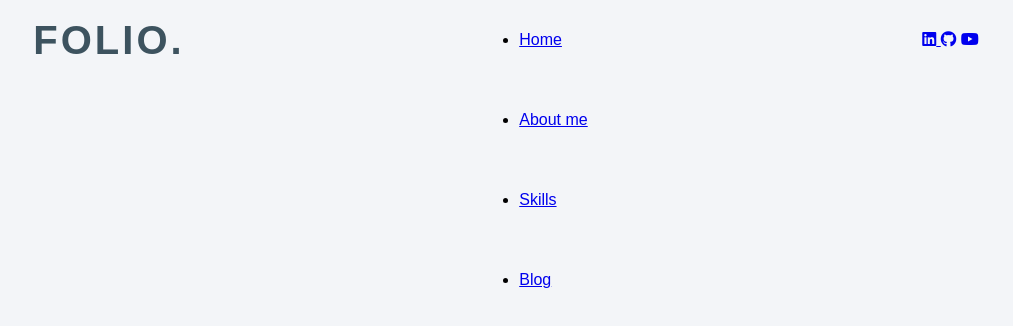
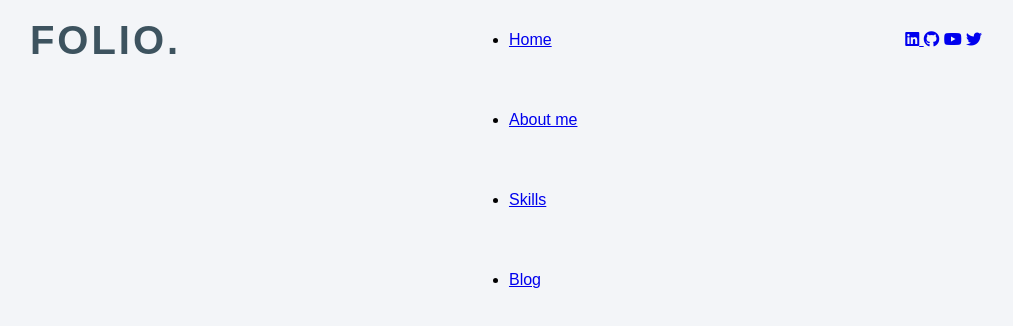
Before and after one commit to mayank2368/Folio, a plain HTML site: page index.html in a window 1280 px wide. Shown: the whole page, without its empty margins (134-1147 px from the left). Drawn offline with Linux system fonts and the light colour scheme.

Commit message:
added twitter link

```diff
--- a/index.html
+++ b/index.html
@@ -37,6 +37,9 @@
             target="_blank"
             ><i class="fab fa-youtube"></i
           ></a>
+          <a href="https://twitter.com/parvatia_mayank" target="_blank"
+            ><i class="fab fa-twitter"></i
+          ></a>
         </div>
       </nav>
     </div>
```
